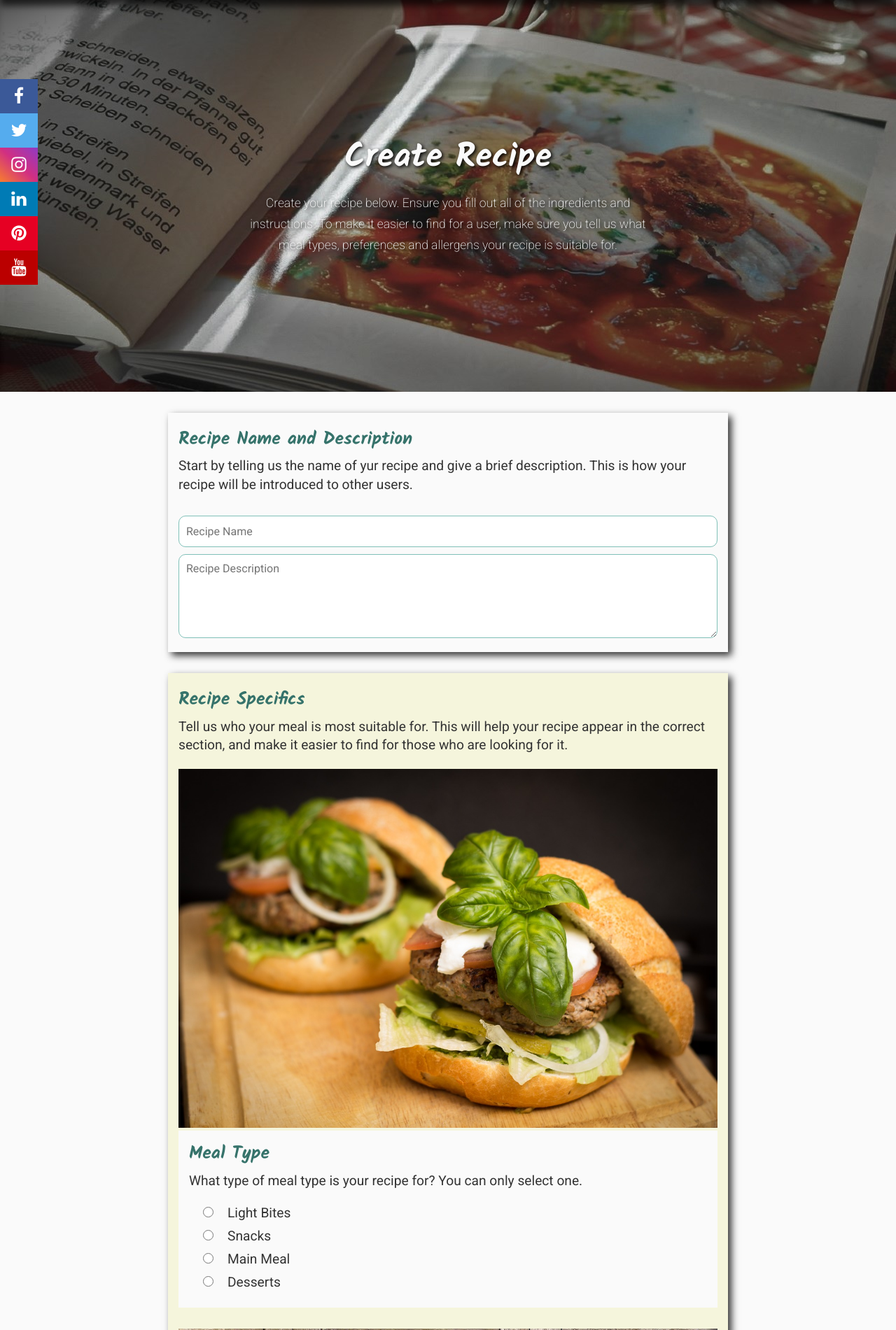
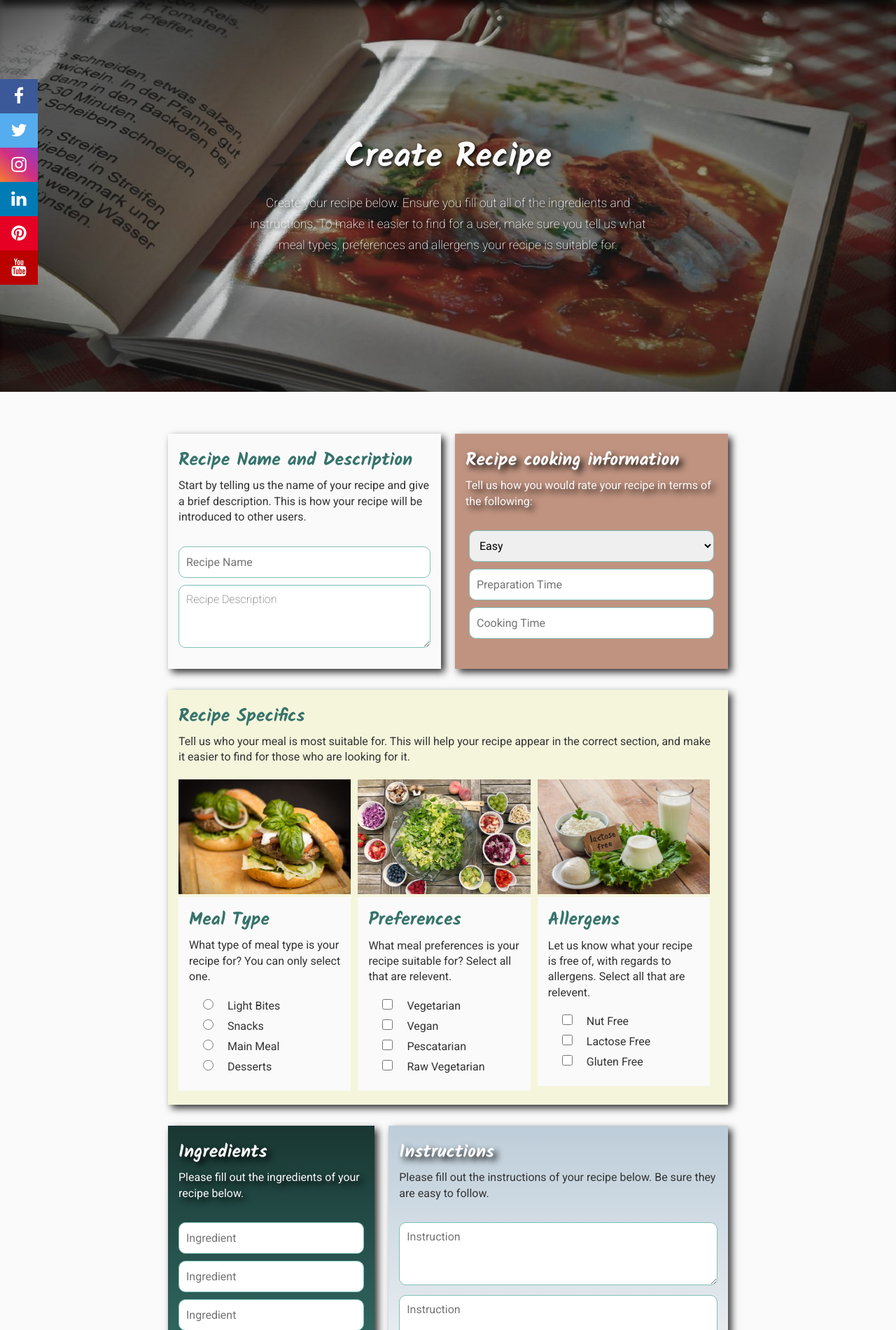
Before and after one commit to JShad30/the_recipe_store, a Flask app: page /create_recipe in a window 1280 px wide. Shown: the part 60-1961 px from the top of the page at 70% size. Run offline with Flask 2, Linux system fonts and the light colour scheme; some libraries are stand-ins or nearby versions.

Commit message:
Create recipe and recipe pages updated. CSS and run.py updated accordingly.

```diff
--- a/run.py
+++ b/run.py
@@ -144,15 +144,17 @@ def allergen():
 
 
 """Rendering each of the individual recipe pages"""
-@app.route("/recipe")
+@app.route("/recipe", methods=["GET", "POST"])
 def recipe():
     return render_template("recipe.html")
 
 
 
 """Rendering the page where a user will build a new recipe"""
-@app.route("/create_recipe")
+@app.route("/create_recipe", methods=["GET", "POST"])
 def create_recipe():
+    if request.method == "POST":
+        return redirect(url_for("personal_home"))
     return render_template("createrecipe.html")
 
 
--- a/static/css/style.css
+++ b/static/css/style.css
@@ -1326,6 +1326,16 @@ light blue - 80C0B8
     background-color: #80C0B8;
 }
 
+.submit-button-container {
+    display: flex;
+    justify-content: center;
+    margin: 40px 0;
+}
+
+.submit-recipe-button {
+    max-width: 350px;
+}
+
 .signup-button {
     background-color: #C09380;
 }
@@ -1417,7 +1427,7 @@ light blue - 80C0B8
     flex-direction: column;
     justify-content: center;
     align-items: center;
-    padding: 30px 0;
+    padding: 60px 0;
 }
 
 .recipe-title,
@@ -1457,7 +1467,6 @@ light blue - 80C0B8
     justify-content: center;
     background-color: #C09380;
     width: 100%;
-    margin-bottom: 20px;
     box-shadow: 5px 5px 10px #333333;
 }
 
@@ -1489,7 +1498,7 @@ light blue - 80C0B8
 .recipe-ingredient-section,
 .recipe-instruction-section {
     width: 100%;
-    margin: 10px 0 20px 0;
+    margin: 20px 0;
     padding: 15px;
     box-sizing: border-box;
     box-shadow: 2px 5px 10px #333333;
@@ -1728,6 +1737,8 @@ light blue - 80C0B8
 
 #create-recipe-image {
     background-image: url("../images/recipe-book-dark.jpg");
+    background-repeat: no-repeat;
+    background-size: cover;
     background-position: left;
 }
 
@@ -1758,7 +1769,7 @@ light blue - 80C0B8
 
 .recipe-info-intro-paragraph {
     color: #333333;
-    font-size: 1.2em;
+    font-size: 1em;
     line-height: 1.4em;
 }
 
@@ -1772,7 +1783,7 @@ light blue - 80C0B8
 .radio-button {
     margin: 0 20px 10px 20px;
     color: #333333;
-    font-size: 1.2em;
+    font-size: 1em;
 }
 
 .radio-button label input:hover {
@@ -1800,7 +1811,7 @@ light blue - 80C0B8
 #recipe-specifics-meal-type-paragraph,
 #recipe-specifics-preference-paragraph,
 #recipe-specifics-allergens-paragraph {
-    font-size: 1.2em;
+    font-size: 1em;
 }
 
 #cooking-info-paragraph,
@@ -1813,7 +1824,8 @@ light blue - 80C0B8
     background-image: linear-gradient(to bottom, #BDCDD9, #FAFAFA);
 }
 
-.create-recipe-instruction {
+.create-recipe-instruction,
+.create-recipe-description {
     height: 120px;
     width: 100%;
     box-sizing: border-box;
@@ -1822,7 +1834,8 @@ light blue - 80C0B8
     border: solid 1px #80C0B8;
     padding-top: 10px;
     padding-left: 10px;
-    margin-top: 10px
+    margin-top: 10px;
+    text-align: left;
 }
 
 .recipe-name-description-textboxes,
@@ -1864,6 +1877,7 @@ light blue - 80C0B8
 
 .meal-type-preference-allergen-section {
     margin-bottom: 30px;
+    max-width: 400px;
 }
 
 .meal-type-preference-allergen-section:last-of-type {
@@ -1877,7 +1891,7 @@ light blue - 80C0B8
 
 .add-button-container {
     display: flex;
-    justify-content: center;
+    justify-content: flex-end;
     align-items: center;
 }
 
@@ -1886,7 +1900,7 @@ light blue - 80C0B8
     justify-content: center;
     align-items: center;
     width: 100%;
-    max-width: 350px;
+    max-width: 50px;
 }
 /*----------End of the create a new recipe section----------*/
 
@@ -2040,6 +2054,60 @@ light blue - 80C0B8
         width: 66%;
     }
     /*----------End of the Recipe pages-----------*/
+
+
+
+
+
+    /*----------Create a recipe page----------*/
+    .create-recipe-instruction,
+    .create-recipe-description {
+        height: 90px;
+    }
+
+    .recipe-name-info {
+        display: flex;
+        flex-direction: row;
+    }
+
+    #create-recipe-name-description {
+        width: 45%;
+        margin-right: 20px;
+    }
+
+    #create-recipe-prep-cook-section {
+        width: 45%
+    }
+
+    .recipe-ingredients-instructions {
+        display: flex;
+        flex-direction: row;
+    }
+
+    #create-recipe-ingredients-section {
+        width: 35%;
+        margin-right: 20px;
+    }
+
+    #create-recipe-instructions-section {
+        width: 60%;
+    }
+
+    .meal-type-preference-allergen {
+        display: flex;
+        flex-direction: row;
+    }
+
+    .meal-type-preference-allergen-section {
+        width: 32%;
+        margin-right: 10px;
+        margin-bottom: 0;
+    }
+
+    .meal-type-preference-allergen-section:last-of-type {
+        margin-right: 0;
+    }
+    /*----------End of create a recipe page styles----------*/
 }
 
 
--- a/templates/createrecipe.html
+++ b/templates/createrecipe.html
@@ -24,23 +24,47 @@
         <form method="POST" class="recipe-form">
             <div class="create-recipe-form-section">
 
+                <!--Div to allow the following two sections to appear horizontally in tablet views and above-->
+                <div class="recipe-name-info">
+
+                    <!--This section asks the user to name and describe their recipe. This is what will then appear as part -->
                     <div class="create-recipe-info-section" id="create-recipe-name-description">
                         <div class="recipe-info-intro">
                             <h4 class="recipe-info-intro-title" id="recipe-name-description-title">Recipe Name and Description</h4>
-                        <p class="recipe-info-intro-paragraph" id="recipe-name-description-paragraph">Start by telling us the name of yur recipe and give a brief description. This is how your recipe will be introduced to other users.</p>
+                            <p class="recipe-info-intro-paragraph" id="recipe-name-description-paragraph">Start by telling us the name of your recipe and give a brief description. This is how your recipe will be introduced to other users.</p>
                         </div>
                         <div class="recipe-name-description-textboxes">
-                        <input class="create-recipe-name" type="text" name="recipe-name" placeholder="Recipe Name"/>
-                        <textarea class="create-recipe-instruction" placeholder="Recipe Description"/></textarea>
+                            <input class="create-recipe-name" type="text" name="recipe-name" placeholder="Recipe Name" required/>
+                            <textarea class="create-recipe-description" placeholder="Recipe Description" required/></textarea>
                         </div>
                     </div>
 
+                    <!--These textboxes are for the creator of the recipe to tell the user about the basics of the recipe in terms of preparation time, ease and cooking time-->
+                    <div class="create-recipe-info-section" id="create-recipe-prep-cook-section">
+                        <div class="recipe-info-intro">
+                            <h4 class="recipe-info-intro-title" id="cooking-info-title">Recipe cooking information</h4>
+                            <p class="recipe-info-intro-paragraph" id="cooking-info-paragraph">Tell us how you would rate your recipe in terms of the following:</p>
+                        </div>
+                        <div class="recipe-info-textboxes">
+                            <select class="create-recipe-info-textbox recipe-level-dropdown">
+                                <option class="recipe-level-option">Easy</option>
+                                <option class="recipe-level-option">Moderate</option>
+                                <option class="recipe-level-option">Difficult</option>
+                            </select>
+                            <input class="create-recipe-info-textbox" type="text" name="preparation-time" placeholder="Preparation Time" required/>
+                            <input class="create-recipe-info-textbox" type="text" name="cooking-time" placeholder="Cooking Time" required/>
+                        </div>
+                    </div>
+                </div>
+
+                <!--This section contains radio buttons and checkboxes which asks a user to select the meal type, preference and allergen suitability of their recipe-->
                 <div class="create-recipe-info-section" id="create-recipe-suitability-section">
                     <div class="recipe-info-intro">
                         <h4 class="recipe-info-intro-title" id="recipe-specifics-title">Recipe Specifics</h4>
                         <p class="recipe-info-intro-paragraph" id="recipe-specifics-paragraph">Tell us who your meal is most suitable for. This will help your recipe appear in the correct section, and make it easier to find for those who are looking for it.</p>
                     </div>
 
+                    <div class="meal-type-preference-allergen">
                         <!--Meal type options section-->
                         <div class="meal-type-preference-allergen-section" id="create-recipe-meal-type-section">
                             <img src="static/images/dinner.jpg" height="auto" width="100%"></img>
@@ -79,16 +103,16 @@
                                 <!--These Radio buttons will allow the creator to select which meal type the recipe is for-->
                                 <div class="recipe-preference-options">
                                     <div class="radio-button">
-                                    <label for="vegetarian"><input class="radio-button-input" type="checkbox" id="vegetarian-option" name="choice" value="vegetarian" required/>Vegetarian</label>
+                                        <label for="vegetarian"><input class="radio-button-input" type="checkbox" id="vegetarian-option" name="choice" value="vegetarian"/>Vegetarian</label>
                                     </div>
                                     <div class="radio-button">
-                                    <label for="vegan"><input class="radio-button-input" type="checkbox" id="vegan-option" name="choice" value="vegan" required/>Vegan</label>
+                                        <label for="vegan"><input class="radio-button-input" type="checkbox" id="vegan-option" name="choice" value="vegan"/>Vegan</label>
                                     </div>
                                     <div class="radio-button">
-                                    <label for="pescatarian"><input class="radio-button-input" type="checkbox" id="pescatarian-option" name="choice" value="pescatarian" required/>Pescatarian</label>
+                                        <label for="pescatarian"><input class="radio-button-input" type="checkbox" id="pescatarian-option" name="choice" value="pescatarian"/>Pescatarian</label>
                                     </div>
                                     <div class="radio-button">
-                                    <label for="raw-vegetarian"><input class="radio-button-input" type="checkbox" id="raw-vegetarian-option" name="choice" value="raw-vegetarian" required/>Raw Vegetarian</label>
+                                        <label for="raw-vegetarian"><input class="radio-button-input" type="checkbox" id="raw-vegetarian-option" name="choice" value="raw-vegetarian"/>Raw Vegetarian</label>
                                     </div>
                                 </div>
                             </div>
@@ -105,36 +129,22 @@
                                 <!--These Radio buttons will allow the creator to select which meal type the recipe is for-->
                                 <div class="recipe-allergen-options">
                                     <div class="radio-button">
-                                    <label for="nut-free"><input class="radio-button-input" type="checkbox" id="nut-free-option" name="choice" value="nut-free" required/>Nut Free</label>
+                                        <label for="nut-free"><input class="radio-button-input" type="checkbox" id="nut-free-option" name="choice" value="nut-free"/>Nut Free</label>
                                     </div>
                                     <div class="radio-button">
-                                    <label for="lactose-free"><input class="radio-button-input" type="checkbox" id="lactose-free-option" name="choice" value="lactose-free" required/>Lactose Free</label>
+                                        <label for="lactose-free"><input class="radio-button-input" type="checkbox" id="lactose-free-option" name="choice" value="lactose-free"/>Lactose Free</label>
                                     </div>
                                     <div class="radio-button">
-                                    <label for="gluten-free"><input class="radio-button-input" type="checkbox" id="gluten-free-option" name="choice" value="gluten-free" required/>Gluten Free</label>
+                                        <label for="gluten-free"><input class="radio-button-input" type="checkbox" id="gluten-free-option" name="choice" value="gluten-free"/>Gluten Free</label>
+                                    </div>
                                 </div>
                             </div>
                         </div>
                     </div>
                 </div>
 
-                <!--These textboxes are for the creator of the recipe to tell the user about the basics of the recipe in terms of preparation time, ease and cooking time-->
-                <div class="create-recipe-info-section" id="create-recipe-prep-cook-section">
-                    <div class="recipe-info-intro">
-                        <h4 class="recipe-info-intro-title" id="cooking-info-title">Recipe cooking information</h4>
-                        <p class="recipe-info-intro-paragraph" id="cooking-info-paragraph">Tell us how you would rate your recipe in terms of the following:</p>
-                    </div>
-                    <div class="recipe-info-textboxes">
-                        <select class="create-recipe-info-textbox recipe-level-dropdown">
-                            <option class="recipe-level-option">Easy</option>
-                            <option class="recipe-level-option">Moderate</option>
-                            <option class="recipe-level-option">Difficult</option>
-                        </select>
-                        <input class="create-recipe-info-textbox" type="text" name="preparation-time" placeholder="Length of time"/>
-                        <input class="create-recipe-info-textbox" type="text" name="cooking-time" placeholder="Length of time"/>
-                    </div>
-                </div>
-
+                <!--Display the ingredients and instructions as a row in tablet screens and above-->
+                <div class="recipe-ingredients-instructions">
                     <!--Ingredient textboxes. The information filled out in these textboxes will be added to the ingredients database -->
                     <div class="create-recipe-info-section" id="create-recipe-ingredients-section">
                         <div class="recipe-info-intro">
@@ -148,7 +158,7 @@
                         </div>
                         <!--Add ingredient button-->
                         <div class="add-button-container">
-                        <div class="add-button" value="Submit Recipe" id="add-ingredient-button">Add Ingredient +</div>
+                            <div class="add-button" value="Submit Recipe" id="add-ingredient-button">+</div>
                         </div>
                     </div>
 
@@ -161,18 +171,20 @@
                         <div class="instruction-textboxes">
                             <textarea class="create-recipe-instruction" placeholder="Instruction"/></textarea>
                             <textarea class="create-recipe-instruction" placeholder="Instruction"/></textarea>
-                        <textarea class="create-recipe-instruction" placeholder="Instruction"/></textarea>
                         </div>
 
                         <!--Add ingredient button-->
                         <div class="add-button-container">
-                        <div class="add-button" value="Submit Recipe" id="add-instruction-button">Add Instruction +</div>
+                            <div class="add-button" value="Submit Recipe" id="add-instruction-button">+</div>
+                        </div>
                     </div>
                 </div>
             </div>
 
             <!--Submit button-->
+            <div class="submit-button-container">
                 <input class="submit-recipe-button" type="submit" value="Submit Recipe"/>
+            </div>
 
         </form>
 
```
Also changed, not shown: templates/recipe.html (+18 -10 lines). Lines whose indentation alone changed are shown as unchanged.
